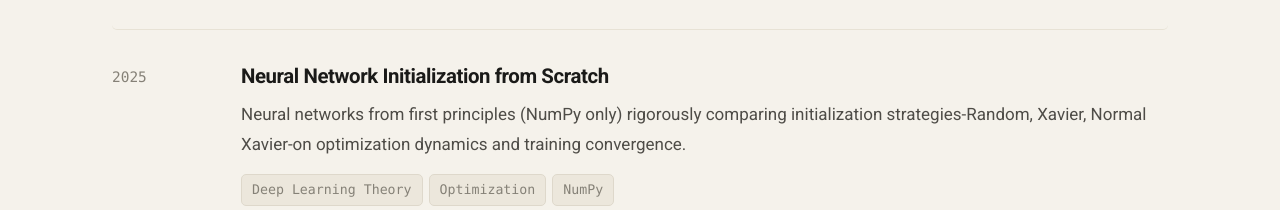
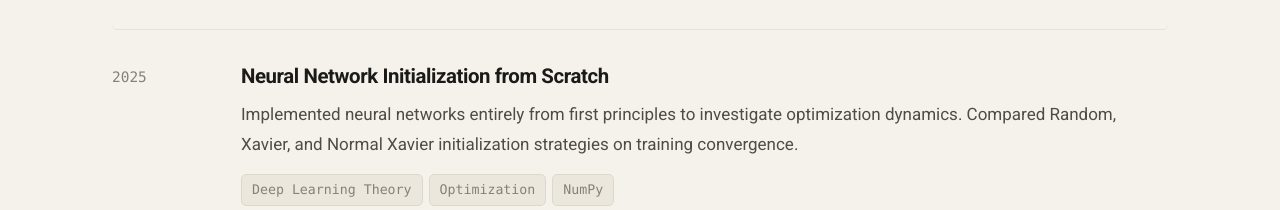
Before and after one commit to vicentmwanda/vicentmwanda.github.io, a website: page index.html in a window 1280 px wide. Shown: the part 4174-4384 px from the top of the page. Drawn offline with Linux system fonts and the light colour scheme.

Commit message:
website v7

```diff
--- a/index.html
+++ b/index.html
@@ -460,9 +460,9 @@
                         </div>
                         <div class="project-body">
                             <h3>Neural Network Initialization from Scratch</h3>
-                            <p>Neural networks from first principles (NumPy only) rigorously comparing initialization
-                                strategies-Random, Xavier, Normal Xavier-on optimization dynamics and
-                                training convergence.</p>
+                            <p>Implemented neural networks entirely from first principles to investigate
+                                optimization dynamics. Compared Random, Xavier, and Normal Xavier initialization
+                                strategies on training convergence.</p>
                             <div class="project-tags">
                                 <span class="ptag">Deep Learning Theory</span>
                                 <span class="ptag">Optimization</span>
@@ -515,7 +515,8 @@
                         </div>
                         <div class="project-body">
                             <h3>Enterprise Data & Analytics Platform</h3>
-                            <p>Web-based enterprise platform developed for Horasi Uganda Ltd. The system integrates operational
+                            <p>Web-based enterprise platform developed for Horasi Uganda Ltd. The system integrates
+                                operational
                                 data across inventory, sales, clients, suppliers, and accounting, providing a
                                 centralized system for data management, workflow automation, reporting, and data-driven
                                 business operations.</p>
```
